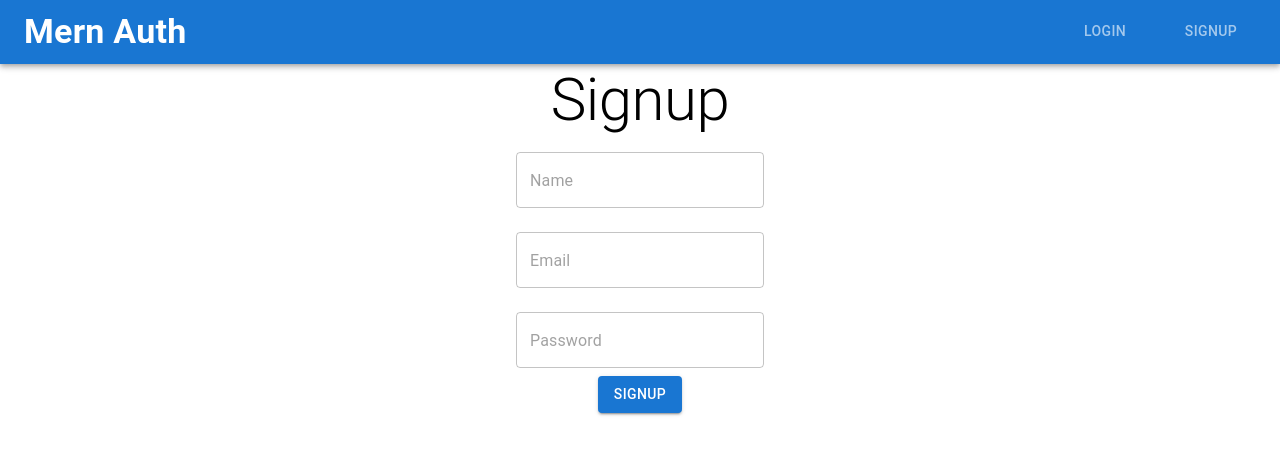
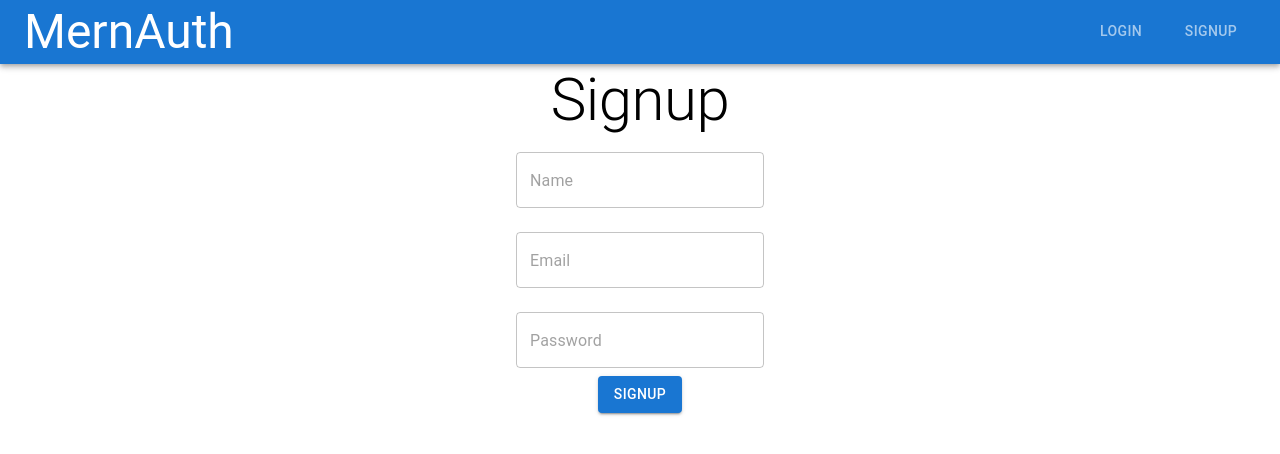
Before and after one commit to AkshitLakhera/MERN-AUTH, a React (Vite) app in the folder frontend/: page /signup in a window 1280 px wide. Shown: the top 454 px of the page. Built offline with nearby package versions, Linux system fonts and the light colour scheme.

Commit message:
Done with final touching

```diff
--- a/frontend/src/App.jsx
+++ b/frontend/src/App.jsx
@@ -1,30 +1,29 @@
-import React from 'react'
-import './App.css'
-import { Header } from './components/Header'
-import { Route, Routes } from 'react-router-dom'
-import Login from './components/Login'
-import Signup from './components/Signup'
-import Welcome from './components/Welcome'
-import { useSelector } from 'react-redux'
+import React from "react";
+import { useSelector } from "react-redux";
+import { Route, Routes } from "react-router-dom";
+import "./App.css";
+import Header from "./components/Header";
+import Login from "./components/Login";
+import Signup from "./components/Signup";
+import Welcome from "./components/Welcome";
 
 function App() {
-  const isLoggedIn =useSelector(state => state.isLoggedIn)
-  console.log(isLoggedIn)
+  const isLoggedIn = useSelector((state) => state.isLoggedIn);
+  console.log(isLoggedIn);
   return (
     <React.Fragment>
       <header>
-    <Header/>
+        <Header />
       </header>
       <main>
         <Routes>
-      {/* This  is connecting user route to a page with react router dom */}
-      <Route path='/login' element={<Login/>}/>
-      <Route path='/signup' element={<Signup/>}/>
+          <Route path="/login" element={<Login />} />
+          <Route path="/signup" element={<Signup />} />
           {isLoggedIn && <Route path="/user" element={<Welcome />} />}{" "}
         </Routes>
       </main>
-
-  </React.Fragment>)
+    </React.Fragment>
+  );
 }
 
-export default App
+export default App;
--- a/frontend/src/components/Header.jsx
+++ b/frontend/src/components/Header.jsx
@@ -5,45 +5,59 @@ import { useState } from 'react';
 import { useDispatch,useSelector } from 'react-redux';
 import {Link} from 'react-router-dom'
 import axios from 'axios'
-import { authActions } from "../store";
+import { authActions } from "../../store";
 axios.defaults.withCredentials =true;
-export const Header = () => {
+const Header = () => {
   const dispatch = useDispatch();
-  const isLoggedIn = useSelector(state => state.isLoggedIn)
-   const sendingLogoutReq =async() => {
-   const res = await axios.post('http://localhost/api/logout',null,{
-    withCredentials:true
-   })
-   if(res.status === 200) {
-    return res
+  const isLoggedIn = useSelector((state) => state.isLoggedIn);
+  const sendLogoutReq = async () => {
+    const res = await axios.post("http://localhost:5000/api/logout", null, {
+      withCredentials: true,
+    });
+    if (res.status == 200) {
+      return res;
     }
-   return new Error ("Unable to Logout ,Pleae try again")
-   }
+    return new Error("Unable TO Logout. Please try again");
+  };
   const handleLogout = () => {
-    sendingLogoutReq().then(() => dispatch(authActions.logout()));
+    sendLogoutReq().then(() => dispatch(authActions.logout()));
   };
 
-  const [value, setvalue] = useState();
+  const [value, setValue] = useState();
+
   return (
-    <AppBar position="sticky" color="primary" sx={{ height: '64px' }}>
+    <div>
+      <AppBar position="sticky">
         <Toolbar>
-        <Typography variant="h4" sx={{ flexGrow: 1, fontWeight: 'bold', marginRight: '1rem' }}>
-          Mern Auth
-        </Typography>
-        <Box sx={{ display: 'flex', alignItems: 'center' }}>
-         {/* Writing button clicking logic here */}
-          <Tabs textColor='inherit' value={value} onChange={(e,val) => setvalue(val)}>
-            {/* This is how we add route  with react-router-dom, We use here to and LinkComponent methods */}
-            {/* Biggest  benifit of react-router with do routing withoit refreshing the page */}
-          { !isLoggedIn && <>
-          <Tab to="/login"  LinkComponent= {Link} label="Login" sx={{ marginRight: '1rem' }} />
-
-            <Tab  to="/signup"  LinkComponent={Link} label="Signup" />
-            </>    }
-            {  isLoggedIn &&  <Tab onClick={handleLogout} to="/"  LinkComponent={Link} label="Logout" />}
+          <Typography variant="h3">MernAuth</Typography>
+          <Box sx={{ marginLeft: "auto" }}>
+            <Tabs
+              indicatorColor="secondary"
+              onChange={(e, val) => setValue(val)}
+              value={value}
+              textColor="inherit"
+            >
+              {!isLoggedIn && (
+                <>
+                  {" "}
+                  <Tab to="/login" LinkComponent={Link} label="Login" />
+                  <Tab to="/signup" LinkComponent={Link} label="Signup" />
+                </>
+              )}
+              {isLoggedIn && (
+                <Tab
+                  onClick={handleLogout}
+                  to="/"
+                  LinkComponent={Link}
+                  label="Logout"
+                />
+              )}{" "}
             </Tabs>
           </Box>
         </Toolbar>
       </AppBar>
+    </div>
   );
 };
+
+export default Header;
--- a/frontend/src/components/Login.jsx
+++ b/frontend/src/components/Login.jsx
@@ -1,12 +1,12 @@
-// import React from 'react'
 import { Box, Button, TextField, Typography } from "@mui/material";
+import axios from "axios";
 import  { useState } from "react";
-import axios from "axios";
+import { useDispatch } from "react-redux";
 import { useNavigate } from "react-router-dom";
-import { useDispatch } from "react-redux";
 import { authActions } from "../../store";
+
 const Login = () => {
-  const dispatch =useDispatch();
+  const dispatch = useDispatch();
   const history = useNavigate();
   const [inputs, setInputs] = useState({
     email: "",
@@ -19,23 +19,21 @@ const Login = () => {
     }));
   };
   const sendRequest = async () => {
-    try {
-      const res = await axios.post("http://localhost:5000/api/login", {
+    const res = await axios
+      .post("http://localhost:5000/api/login", {
         email: inputs.email,
         password: inputs.password,
-      });
-      const data = res.data;
-      return data;
-    } catch (err) {
-      console.error("Error during request:", err);
-      throw err; // Re-throw the error to be caught by the caller
-    }
+      })
+      .catch((err) => console.log(err));
+    const data = await res.data;
+    return data;
   };
-
   const handleSubmit = (e) => {
     e.preventDefault();
     // send http request
-    sendRequest().then(() => dispatch(authActions.login())).then(() => history("/user"));
+    sendRequest()
+      .then(() => dispatch(authActions.login()))
+      .then(() => history("/user"));
   };
   return (
     <div>
@@ -70,12 +68,12 @@ const Login = () => {
             margin="normal"
           />
           <Button variant="contained" type="submit">
-           Login
+            Login
           </Button>
         </Box>
       </form>
     </div>
   );
-}
+};
 
-export default Login
+export default Login;
--- a/frontend/src/components/Signup.jsx
+++ b/frontend/src/components/Signup.jsx
@@ -16,20 +16,17 @@ const Signup = () => {
     }));
   };
   const sendRequest = async () => {
-    try {
-      const res = await axios.post("http://localhost:5000/api/signup", {
+    const res = await axios
+      .post("http://localhost:5000/api/signup", {
         name: inputs.name,
         email: inputs.email,
         password: inputs.password,
-      });
-      const data = res.data;
-      return data;
-    } catch (err) {
-      console.error("Error during request:", err);
-      throw err; // Re-throw the error to be caught by the caller
-    }
+      })
+      .catch((err) => console.log(err));
+    const data = await res.data;
+    console.log(res)
+    return data;
   };
-
   const handleSubmit = (e) => {
     e.preventDefault();
     // send http request
--- a/frontend/src/components/Welcome.jsx
+++ b/frontend/src/components/Welcome.jsx
@@ -5,35 +5,39 @@ import axios from "axios"
 axios.defaults.withCredentials =true;
 let firstRender = true;
 const Welcome = () => {
-  const[user,setuser] = useState()
-  const refreshToken = async() =>{
-    const res = await axios.get('http://localhost:5000/api.refresh', {
-      withCredentials:true,
-    }).catch(err => console.log|(err))
-    const data = res.data;
-    return data
-  }
-  const sendRequest = async () => {
-    const res = await axios.get('http://localhost:5000/api/user',{
-      withCredentials:true
-    }).catch(err => console.log(err))
-    const data= await res.data;
-    return data
-  }
+  const [user, setUser] = useState();
+
+  const refreshToken = async () => {
+    const res = await axios
+      .get("http://localhost:5000/api/refresh", {
+        withCredentials: true,
+      })
+      .catch((err) => console.log(err));
+
+    const data = await res.data;
+    return data;
+  };
+  const sednRequest = async () => {
+    const res = await axios
+      .get("http://localhost:5000/api/user", {
+        withCredentials: true,
+      })
+      .catch((err) => console.log(err));
+    const data = await res.data;
+    return data;
+  };
   useEffect(() => {
-    if ( firstRender){
-      firstRender=false
-      sendRequest().then( (data) => setuser(data.user))
+    if (firstRender) {
+      firstRender = false;
+      sednRequest().then((data) => setUser(data.user));
     }
-    let interval = setInterval(() => refreshToken().then(data => setuser(data.user)),1000 * 29 )
-   return () => clearInterval|(interval)
-  } , [])
+    let interval = setInterval(() => {
+      refreshToken().then((data) => setUser(data.user));
+    }, 1000 * 29);
+    return () => clearInterval(interval);
+  }, []);
 
-  return (
-    <div>
-      {user && <h1>{user.name}</h1>}
-    </div>
-  )
-}
+  return <div>{user && <h1>{user.name}</h1>}</div>;
+};
 
-export default Welcome
+export default Welcome;
```
Also changed, not shown: 2 other files (tests, documents, lock files or other folders). Lines whose indentation alone changed are shown as unchanged.
